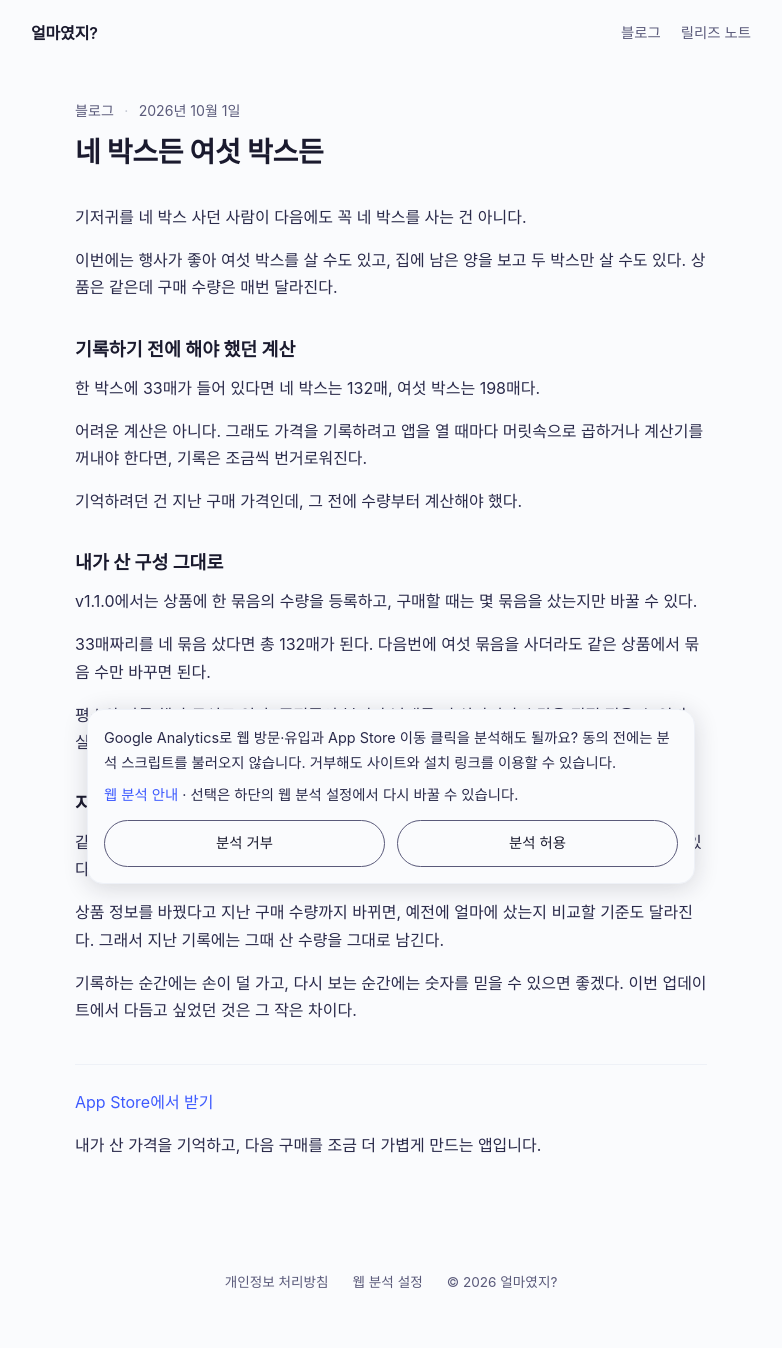
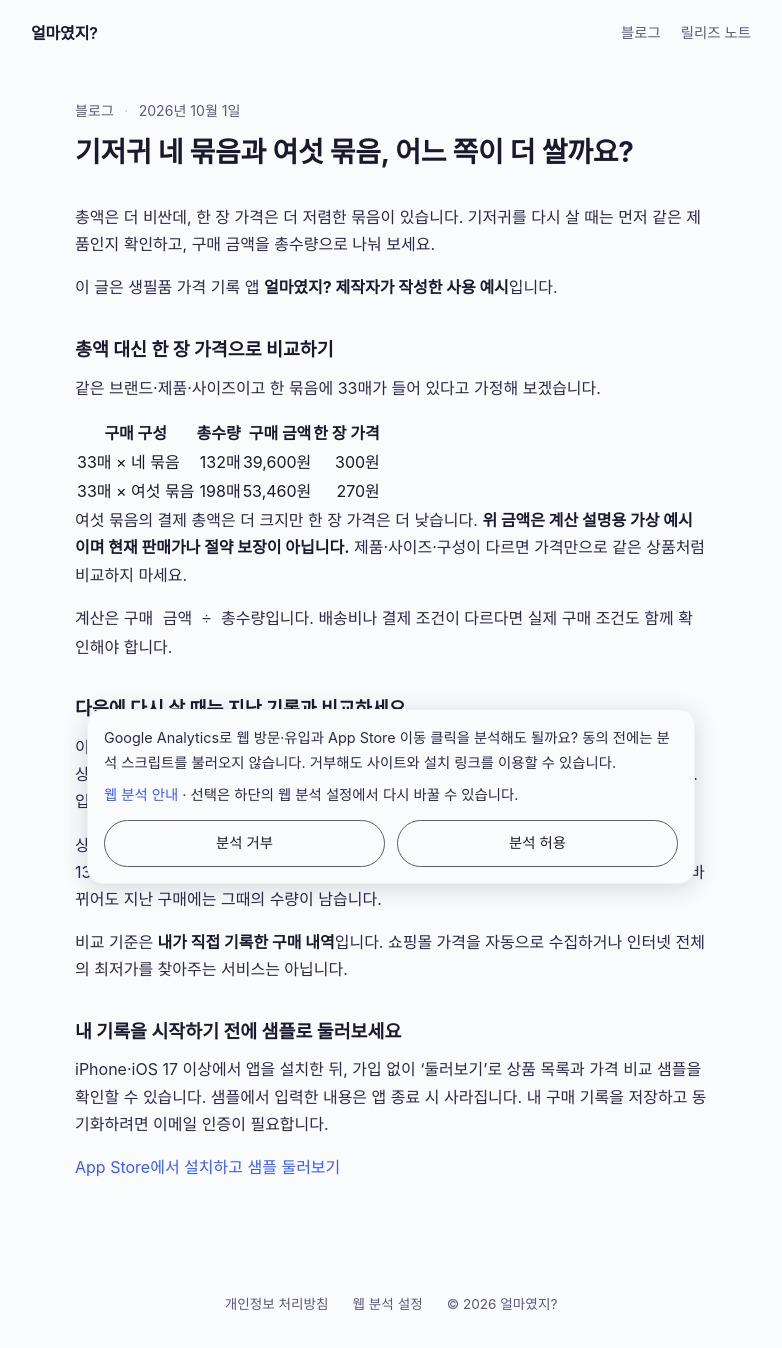
Before and after one commit to soulwawa/pricerecall.com, a Jekyll site: the page built from _posts/2026-10-01-four-boxes-or-six.md, in a window 1280 px wide. Shown: the whole page, without its empty margins (249-1031 px from the left). Built offline with Jekyll 4.4.1, drawn with Linux system fonts in a browser that asks for light colours; before the commit the page ends 1327 px from its top, so only the background shows below that.

Commit message:
post(blog): explain bundle price comparison

```diff
--- a/_posts/2026-10-01-four-boxes-or-six.md
+++ b/_posts/2026-10-01-four-boxes-or-six.md
@@ -1,40 +1,37 @@
 ---
-title: "네 박스든 여섯 박스든"
+title: "기저귀 네 묶음과 여섯 묶음, 어느 쪽이 더 쌀까요?"
 categories: blog
 date: 2026-10-01
-description: 같은 상품을 다른 묶음 수로 살 때, 가격 기록 전에 해야 했던 작은 계산을 줄였습니다.
+description: "묶음 수가 다른 기저귀 가격을 한 장 단가로 비교하는 방법과, 지난 구매 가격을 얼마였지?에 기록하는 방법을 소개합니다."
 ---
 
-기저귀를 네 박스 사던 사람이 다음에도 꼭 네 박스를 사는 건 아니다.
+총액은 더 비싼데, 한 장 가격은 더 저렴한 묶음이 있습니다. 기저귀를 다시 살 때는 먼저 같은 제품인지 확인하고, 구매 금액을 총수량으로 나눠 보세요.
 
-이번에는 행사가 좋아 여섯 박스를 살 수도 있고, 집에 남은 양을 보고 두 박스만 살 수도 있다. 상품은 같은데 구매 수량은 매번 달라진다.
+이 글은 생필품 가격 기록 앱 **얼마였지? 제작자가 작성한 사용 예시**입니다.
 
-## 기록하기 전에 해야 했던 계산
+## 총액 대신 한 장 가격으로 비교하기
 
-한 박스에 33매가 들어 있다면 네 박스는 132매, 여섯 박스는 198매다.
+같은 브랜드·제품·사이즈이고 한 묶음에 33매가 들어 있다고 가정해 보겠습니다.
 
-어려운 계산은 아니다. 그래도 가격을 기록하려고 앱을 열 때마다 머릿속으로 곱하거나 계산기를 꺼내야 한다면, 기록은 조금씩 번거로워진다.
+| 구매 구성 | 총수량 | 구매 금액 | 한 장 가격 |
+| --- | ---: | ---: | ---: |
+| 33매 × 네 묶음 | 132매 | 39,600원 | 300원 |
+| 33매 × 여섯 묶음 | 198매 | 53,460원 | 270원 |
 
-기억하려던 건 지난 구매 가격인데, 그 전에 수량부터 계산해야 했다.
+여섯 묶음의 결제 총액은 더 크지만 한 장 가격은 더 낮습니다. **위 금액은 계산 설명용 가상 예시이며 현재 판매가나 절약 보장이 아닙니다.** 제품·사이즈·구성이 다르면 가격만으로 같은 상품처럼 비교하지 마세요.
 
-## 내가 산 구성 그대로
+계산은 `구매 금액 ÷ 총수량`입니다. 배송비나 결제 조건이 다르다면 실제 구매 조건도 함께 확인해야 합니다.
 
-v1.1.0에서는 상품에 한 묶음의 수량을 등록하고, 구매할 때는 몇 묶음을 샀는지만 바꿀 수 있다.
+## 다음에 다시 살 때는 지난 기록과 비교하세요
 
-33매짜리를 네 묶음 샀다면 총 132매가 된다. 다음번에 여섯 묶음을 사더라도 같은 상품에서 묶음 수만 바꾸면 된다.
+이번 두 상품을 비교해도 다음 구매 때 지난 가격이 기억나지 않을 수 있습니다. 얼마였지?에는 상품·구매처·가격을 기록하고, 내 기록의 최근가·최저가와 구매처별 단가를 비교할 수 있습니다. 입력한 배송비·현금성 적립 포인트·결제일 카드 할인도 실단가에 반영할 수 있습니다.
 
-평소와 다른 행사 구성도 있다. 증정품이 붙거나 낱개를 더 샀다면 총수량을 직접 적을 수 있다. 실제로 산 구성을 기록하는 데 정해진 포장을 억지로 맞출 필요는 없다.
+상품에 묶음당 수량을 등록해 두면 구매할 때 묶음 수로 총수량을 계산합니다. 33매 네 묶음은 132매, 여섯 묶음은 198매입니다. 증정품 등 특별 구성은 총수량을 직접 적을 수 있고, 포장이 바뀌어도 지난 구매에는 그때의 수량이 남습니다.
 
-## 지난 기록은 지난 구매의 것
+비교 기준은 **내가 직접 기록한 구매 내역**입니다. 쇼핑몰 가격을 자동으로 수집하거나 인터넷 전체의 최저가를 찾아주는 서비스는 아닙니다.
 
-같은 상품도 포장이 바뀐다. 한 묶음에 33매가 들어 있던 제품이 나중에는 50매 구성이 될 수 있다.
+## 내 기록을 시작하기 전에 샘플로 둘러보세요
 
-상품 정보를 바꿨다고 지난 구매 수량까지 바뀌면, 예전에 얼마에 샀는지 비교할 기준도 달라진다. 그래서 지난 기록에는 그때 산 수량을 그대로 남긴다.
+iPhone·iOS 17 이상에서 앱을 설치한 뒤, 가입 없이 ‘둘러보기’로 상품 목록과 가격 비교 샘플을 확인할 수 있습니다. 샘플에서 입력한 내용은 앱 종료 시 사라집니다. 내 구매 기록을 저장하고 동기화하려면 이메일 인증이 필요합니다.
 
-기록하는 순간에는 손이 덜 가고, 다시 보는 순간에는 숫자를 믿을 수 있으면 좋겠다. 이번 업데이트에서 다듬고 싶었던 것은 그 작은 차이다.
-
----
-
-[App Store에서 받기](https://apps.apple.com/kr/app/id6768031093)
-
-내가 산 가격을 기억하고, 다음 구매를 조금 더 가볍게 만드는 앱입니다.
+[App Store에서 설치하고 샘플 둘러보기](https://apps.apple.com/kr/app/id6768031093)
```
